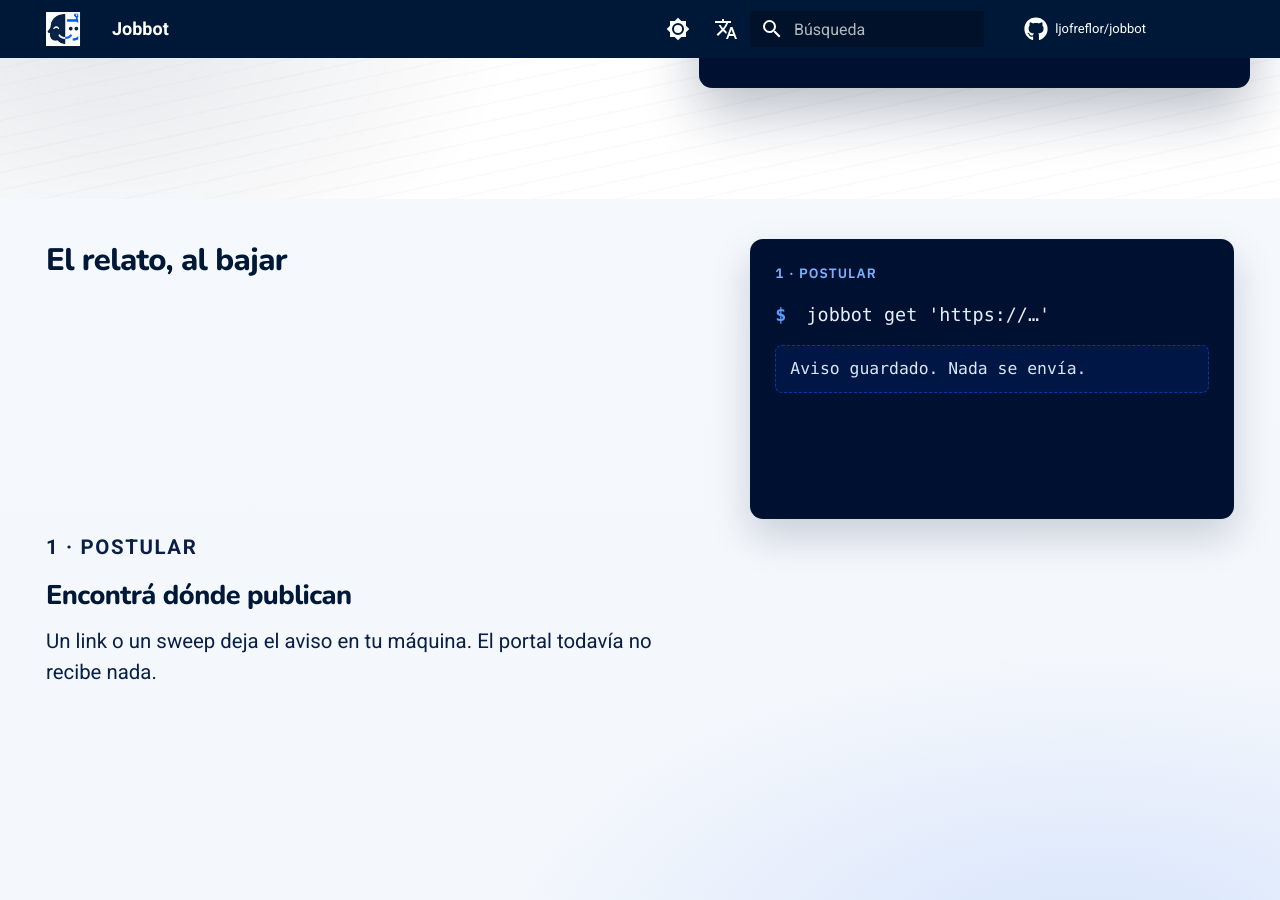
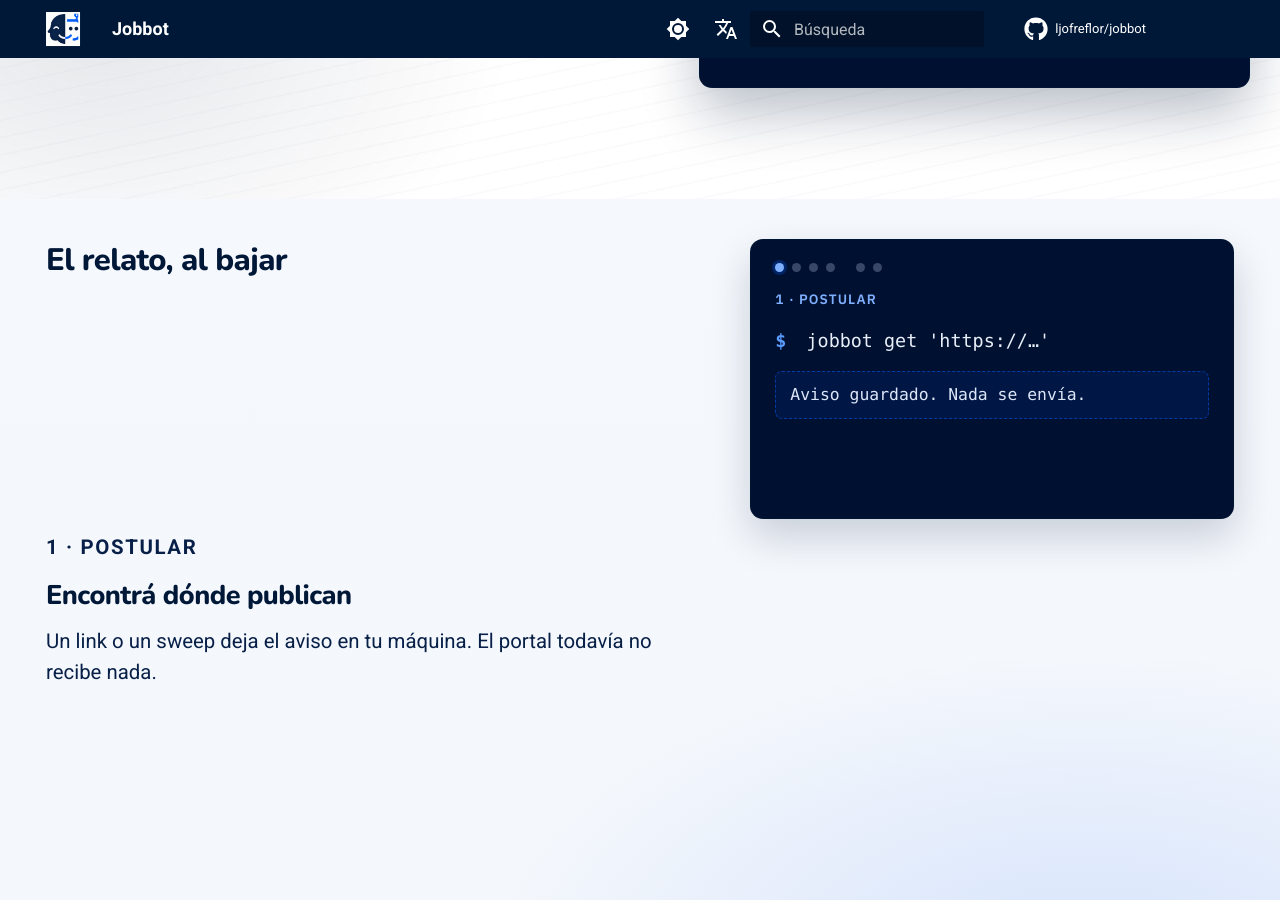
Before and after one commit to ljofreflor/jobbot, an MkDocs documentation site: the page built from docs/index.md, in a window 1280 px wide and 900 px high, scrolled down 759 px. Built offline with MkDocs 1.6.1 and Material for MkDocs 9.7.7, drawn with Linux system fonts in a browser that asks for light colours; comment, search, counter and statistics services are not loaded.

Commit message:
docs(landing): mark scroll-story progress on the pinned terminal
Six dots track the beat in view. A gap splits apply (1–4) from presence (5–6).

Co-authored-by: Leonardo Andes Jofre Flor <leonardo.jofre+csld1@consalud.cl>

```diff
--- a/docs/overrides/home.html
+++ b/docs/overrides/home.html
@@ -217,6 +217,9 @@
   <section class="jb-scrolly" id="jb-scrolly" aria-labelledby="jb-scrolly-title">
     <div class="jb-scrolly__pin">
       <div class="jb-scrolly__stage" aria-hidden="true">
+        <p class="jb-scrolly__dots" id="jb-scrolly-dots" aria-hidden="true">
+          <i class="is-current"></i><i></i><i></i><i></i><i></i><i></i>
+        </p>
         <p class="jb-scrolly__stage-kicker" id="jb-scrolly-kicker">
           {% if en %}1 · apply{% else %}1 · postular{% endif %}
         </p>
--- a/docs/stylesheets/landing.css
+++ b/docs/stylesheets/landing.css
@@ -971,6 +971,34 @@ body:has(.jb-hero) .md-tabs {
   font-family: var(--jb-font-mono);
 }
 
+.jb-scrolly__dots {
+  display: flex;
+  gap: 0.4rem;
+  margin: 0 0 0.85rem;
+  padding: 0;
+}
+
+.jb-scrolly__dots i {
+  display: block;
+  width: 0.45rem;
+  height: 0.45rem;
+  border-radius: 50%;
+  background: rgba(200, 216, 248, 0.28);
+}
+
+.jb-scrolly__dots i.is-done {
+  background: rgba(0, 88, 248, 0.7);
+}
+
+.jb-scrolly__dots i.is-current {
+  background: #7eb0ff;
+  box-shadow: 0 0 0 3px rgba(0, 88, 248, 0.28);
+}
+
+.jb-scrolly__dots i:nth-child(5) {
+  margin-left: 0.65rem;
+}
+
 .jb-scrolly__stage-kicker {
   margin: 0 0 0.85rem;
   font-family: var(--jb-font-body);
```
Also changed, not shown: other parts of docs/overrides/home.html (+6 -0 lines).
